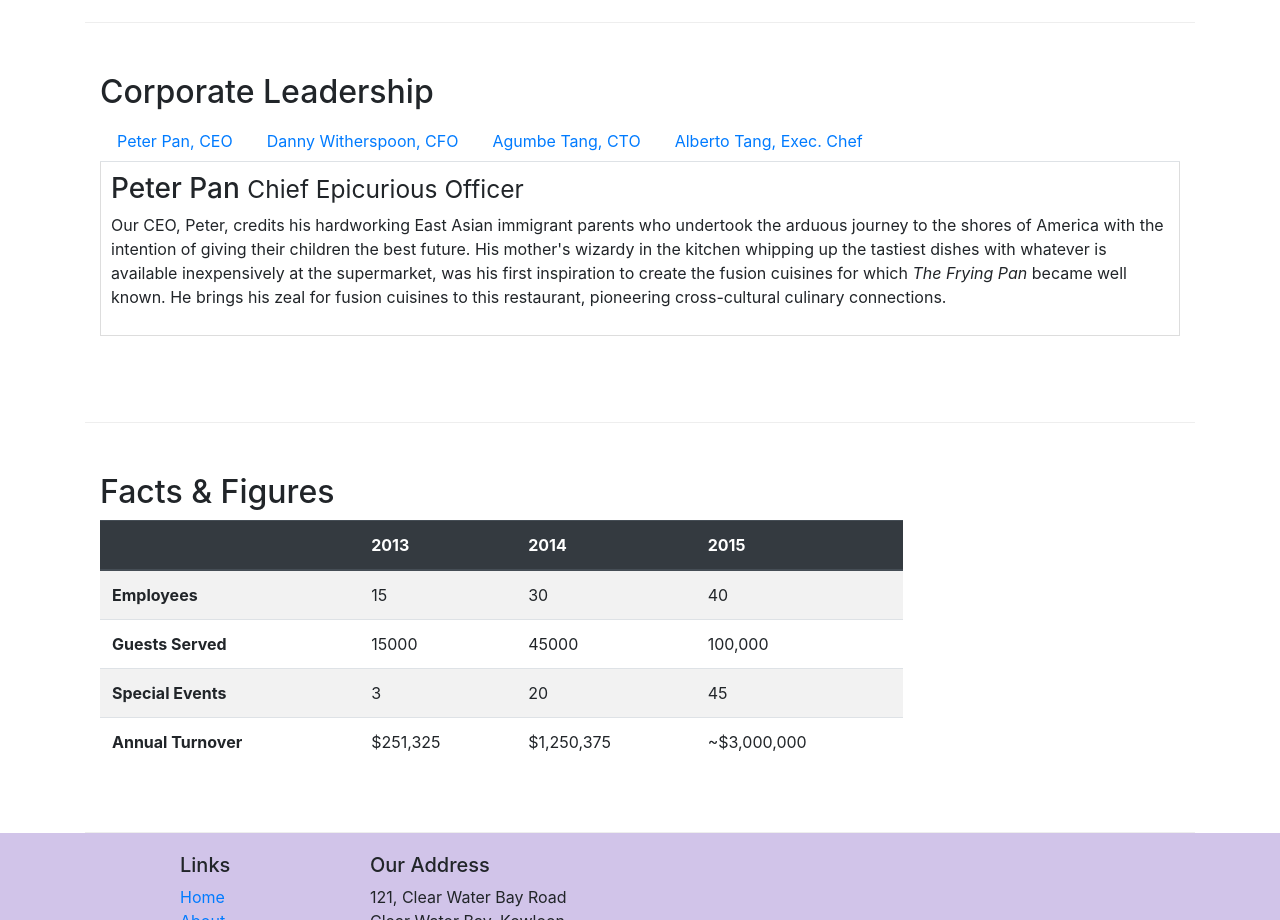
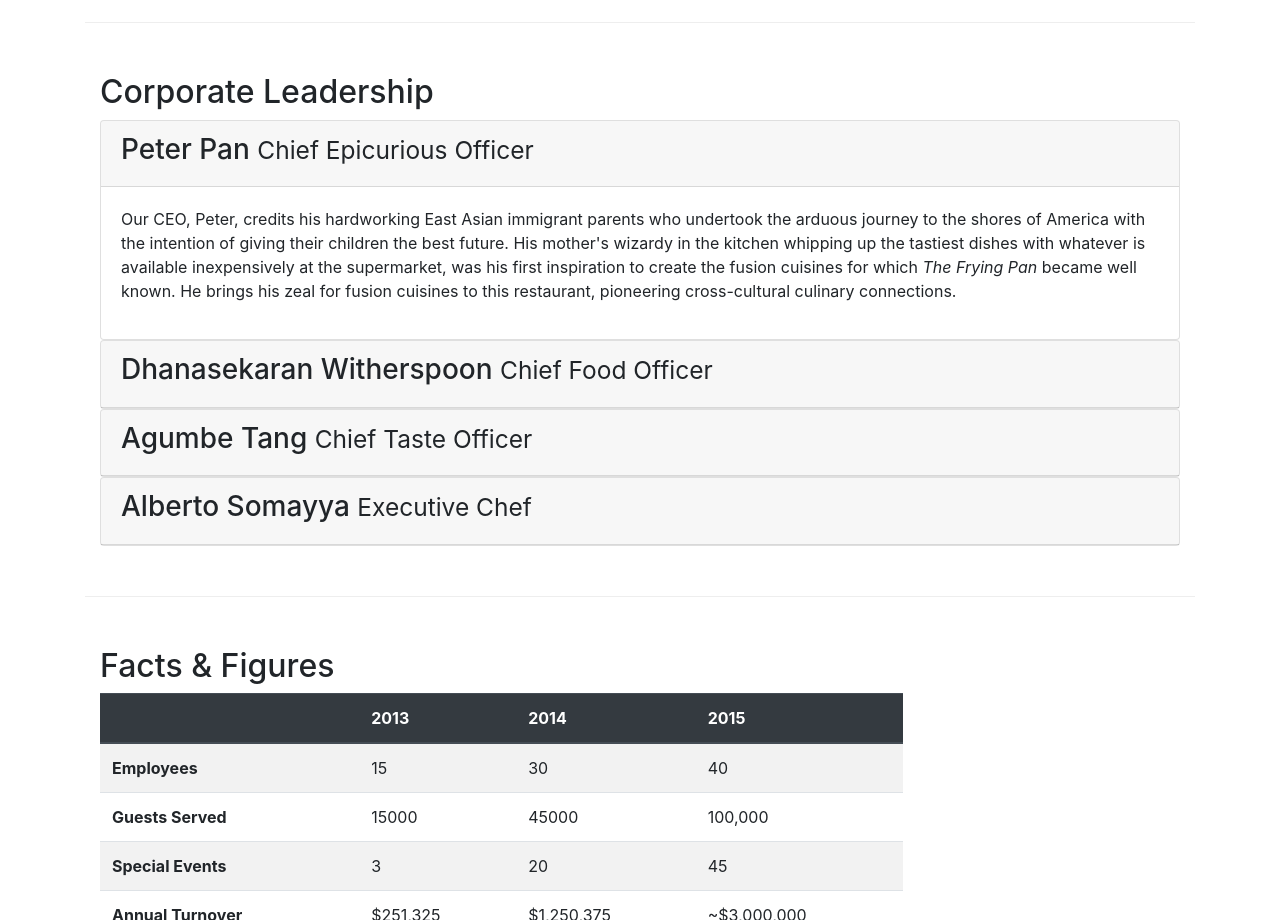
Before and after one commit to AmmarKhalid123/conFusion, a plain HTML site: page aboutus.html in a window 1280 px wide. Shown: the part 980-1900 px from the top of the page. Drawn offline with nearby package versions, Linux system fonts and the light colour scheme.

Commit message:
Accordion

```diff
--- a/aboutus.html
+++ b/aboutus.html
@@ -127,76 +127,115 @@
         <div class="row row-content">
             <div class="col-12">
                 <h2>Corporate Leadership</h2>
-                <ul class="nav nav-tabs">
-                    <li class="nav-item">
-                        <a class="nav-link" role="tab" data-toggle="tab" href="#peter">Peter Pan, CEO</a>
-                    </li>
-                    <li class="nav-item">
-                        <a class="nav-link" role="tab" data-toggle="tab" href="#danny">Danny Witherspoon, CFO</a>
-                    </li>
-                    <li class="nav-item">
-                        <a class="nav-link" role="tab" data-toggle="tab" href="#agumbe">Agumbe Tang, CTO</a>
-                    </li>
-                    <li class="nav-item">
-                        <a class="nav-link" role="tab" data-toggle="tab" href="#alberto">Alberto Tang, Exec. Chef</a>
-                    </li>
-                </ul>
-                <div class="tab-content">
-                    <div role="tabpanel" class="tab-pane fade show active" id="peter">
-
-
-
-                        <h3>Peter Pan <small>Chief Epicurious Officer</small></h3>
-
-                        <p class="d-none d-sm-block">Our CEO, Peter, credits his hardworking East Asian immigrant
+                <div id="accordion">
+                    <div class="card">
+                        <div class="card-header" role="tab" id="peterhead">
+                            <h3 class="mt-0">
+                                <a data-toggle="collapse" data-target="#peter"> Peter Pan <small>Chief Epicurious
+                                        Officer</small>
+                                </a></h3>
+                        </div>
+                        <div class="collapse show" data-parent="#accordion" id="peter">
+                            <div class="card-body">
+                                <p class="d-none d-sm-block">Our CEO, Peter, credits his hardworking East Asian
+                                    immigrant
                                     parents
                                     who
                                     undertook the arduous
-                            journey to the shores of America with the intention of giving their children the best
+                                    journey to the shores of America with the intention of giving their children the
+                                    best
                                     future.
                                     His
-                            mother's wizardy in the kitchen whipping up the tastiest dishes with whatever is available
-                            inexpensively at the supermarket, was his first inspiration to create the fusion cuisines
+                                    mother's wizardy in the kitchen whipping up the tastiest dishes with whatever is
+                                    available
+                                    inexpensively at the supermarket, was his first inspiration to create the fusion
+                                    cuisines
                                     for
                                     which
-                            <em>The Frying Pan</em> became well known. He brings his zeal for fusion cuisines to this
+                                    <em>The Frying Pan</em> became well known. He brings his zeal for fusion cuisines to
+                                    this
                                     restaurant, pioneering cross-cultural culinary connections.</p>
                             </div>
-                    <div role="tabpanel" class="tab-pane fade" id="danny">
+                        </div>
+                    </div>
+                    <div class="card">
+                        <div class="card-header" role="tab" id="dannyhead">
+                            <h3 class="mt-0"><a data-toggle="collapse" data-target="#danny">
+                                    Dhanasekaran Witherspoon <small>Chief Food Officer</small>
+                                </a></h3>
+                        </div>
 
-                        <h3>Dhanasekaran Witherspoon <small>Chief Food Officer</small></h3>
+                        <div role="tabpanel" class="collapse" data-parent="#accordion" id="danny">
+                            <div class="card-body">
                                 <p class="d-none d-sm-block">Our CFO, Danny, as he is affectionately referred to by his
                                     colleagues,
                                     comes from a long established
                                     family tradition in farming and produce. His experiences growing up on a farm in the
                                     Australian
-                            outback gave him great appreciation for varieties of food sources. As he puts it in his own
+                                    outback gave him great appreciation for varieties of food sources. As he puts it in
+                                    his
+                                    own
                                     words,
                                     <em>Everything that runs, wins, and everything that stays, pays!</em></p>
                             </div>
-                    <div role="tabpanel" class="tab-pane fade" id="agumbe">
+                        </div>
+                    </div>
+                    <div class="card">
+                        <div class="card-header" role="tab" id="agumbehead">
+                            <h3 class="mt-0">
+                                <a data-toggle="collapse" data-target="#agumbe">Agumbe Tang <small>Chief Taste
+                                        Officer</small></a>
 
-                        <h3>Agumbe Tang <small>Chief Taste Officer</small></h3>
-                        <p class="d-none d-sm-block">Blessed with the most discerning gustatory sense, Agumbe, our CTO,
+                            </h3>
+                        </div>
+                        <div class="collapse" id="agumbe" data-parent="#accordion">
+                            <div class="card-body">
+                                <p class="d-none d-sm-block">Blessed with the most discerning gustatory sense, Agumbe,
+                                    our
+                                    CTO,
                                     personally ensures that every dish
-                            that we serve meets his exacting tastes. Our chefs dread the tongue lashing that ensues if
+                                    that we serve meets his exacting tastes. Our chefs dread the tongue lashing that
+                                    ensues
+                                    if
                                     their
-                            dish does not meet his exacting standards. He lives by his motto, <em>You click only if you
+                                    dish does not meet his exacting standards. He lives by his motto, <em>You click only
+                                        if
+                                        you
                                         survive
                                         my lick.</em></p>
                             </div>
-                    <div role="tabpanel" class="tab-pane fade" id="alberto">
+                        </div>
 
-                        <h3>Alberto Somayya <small>Executive Chef</small></h3>
-                        <p class="d-none d-sm-block">Award winning three-star Michelin chef with wide International
+                    </div>
+
+                    <div class="card">
+                        <div class="card-header" id="albertoheader">
+                            <h3 class="mt-0"><a data-toggle="collapse" data-target="#alberto">
+                                    Alberto Somayya <small>Executive Chef</small>
+                                </a>
+                            </h3>
+
+                        </div>
+                        <div class="collapse" id="alberto" data-parent="#accordion">
+                            <div class="card-body">
+                                <p class="d-none d-sm-block">Award winning three-star Michelin chef with wide
+                                    International
                                     experience
                                     having worked closely with
-                            whos-who in the culinary world, he specializes in creating mouthwatering Indo-Italian fusion
-                            experiences. He says, <em>Put together the cuisines from the two craziest cultures, and you
+                                    whos-who in the culinary world, he specializes in creating mouthwatering
+                                    Indo-Italian
+                                    fusion
+                                    experiences. He says, <em>Put together the cuisines from the two craziest cultures,
+                                        and
+                                        you
                                         get
                                         a
                                         winning hit! Amma Mia!</em></p>
+
                             </div>
+                        </div>
+                    </div>
+
                 </div>
 
             </div>
```
Lines whose indentation alone changed are shown as unchanged.
